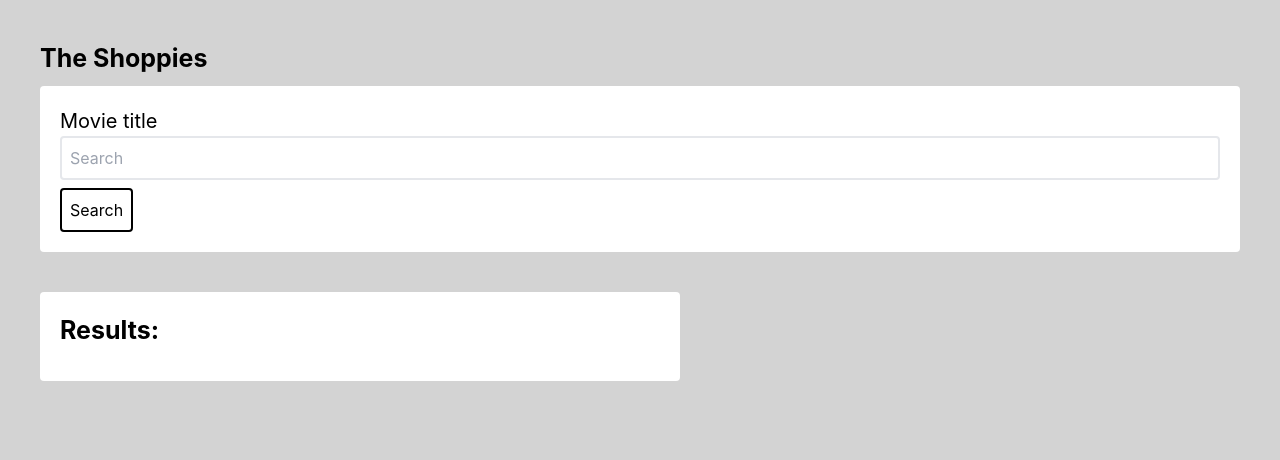
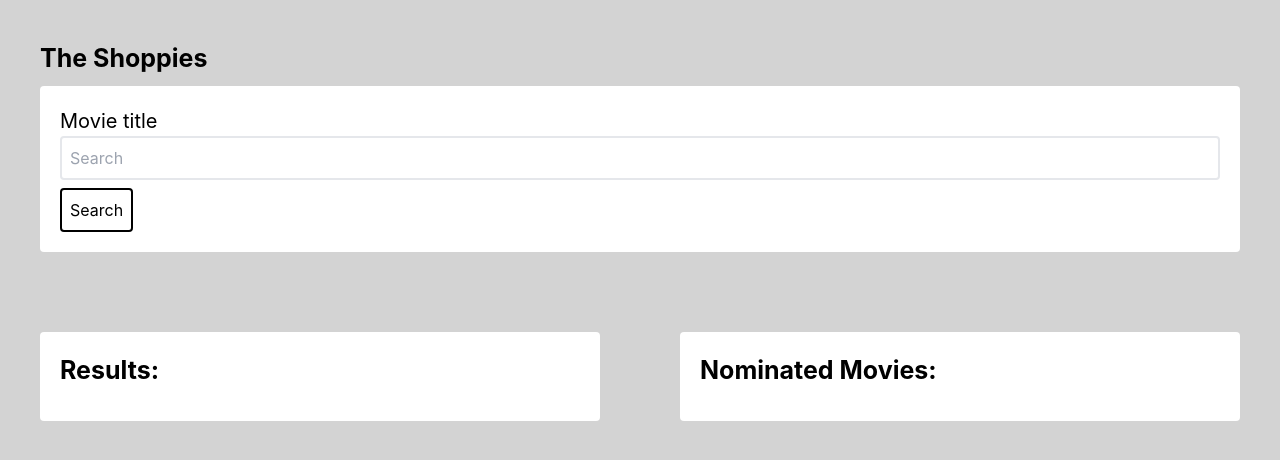
Before and after one commit to OmarBassatni97/shopify-challenge, a React (Create React App) app: page / in a window 1280 px wide. Shown: the top 460 px of the page. Built offline with nearby package versions, Linux system fonts and the light colour scheme.

Commit message:
added nominated movie section

```diff
--- a/src/App.js
+++ b/src/App.js
@@ -1,5 +1,6 @@
 import MovieList from "./components/MovieList";
 import MovieSearchBar from "./components/MovieSearchBar";
+import NominatedList from "./components/NominatedList";
 import { MovieProvider } from "./store/MoviesStore";
 
 function App() {
@@ -7,7 +8,10 @@ function App() {
     <MovieProvider>
       <div>
         <MovieSearchBar />
-        <MovieList/>
+        <div className="flex">
+          <MovieList />
+          <NominatedList />
+        </div>
       </div>
     </MovieProvider>
   );
--- a/src/components/Movie.jsx
+++ b/src/components/Movie.jsx
@@ -1,6 +1,6 @@
 import React from 'react'
 
-const Movie = ({title, releaseData, img}) => {
+const Movie = ({title, releaseData, img, addMovie}) => {
   return (
     <div className='flex mb-10'>
         <img className='h-[250px]' src={img} alt={img} />
@@ -8,7 +8,7 @@ const Movie = ({title, releaseData, img}) => {
         <p>{title}</p>
         <p>Released: {releaseData}</p>
         </div>
-        <button className='border-solid border-2 rounded-lg h-10 w-10 m-3 cursor-pointer hover:bg-gray-400'>+</button>
+        <button onClick={addMovie} className='border-solid border-2 rounded-lg h-10 w-10 m-3 cursor-pointer hover:bg-gray-400'>+</button>
     </div>
   )
 }
--- a/src/components/MovieList.jsx
+++ b/src/components/MovieList.jsx
@@ -3,19 +3,29 @@ import { MovieStore } from "../store/MoviesStore";
 import Movie from "./Movie";
 
 const MovieList = () => {
-  const { movies } = useContext(MovieStore);
+  const { movies, setNominatedMovies } = useContext(MovieStore);
 
-
+  const addMovie = (movie) => {
+    const addedMovie = {
+      imdBID: movie.imdbID,
+      Title: movie.Title,
+      Year: movie.Year,
+      Poster: movie.Poster,
+    };
+    setNominatedMovies(prev => [...prev,addedMovie])
+  };
   return (
     <div className="bg-white m-10 p-5 rounded w-[50%]">
       <h1 className="font-bold text-[25px] mb-3">Results:</h1>
-      {movies && movies.Search.slice(0, 3).map((movie) => {
+      {movies &&
+        movies.Search.slice(0, 3).map((movie) => {
           return (
             <Movie
               key={movie.imdbID}
               title={movie.Title}
               releaseData={movie.Year}
               img={movie.Poster}
+              addMovie={() => addMovie(movie)}
             />
           );
         })}
--- a/src/components/MovieSearchBar.jsx
+++ b/src/components/MovieSearchBar.jsx
@@ -3,7 +3,7 @@ import { MovieStore } from "../store/MoviesStore";
 
 const MovieSearchBar = () => {
     const [title, setTitle] = useState('')
-  const { movies, setMovies } = useContext(MovieStore);
+  const { setMovies } = useContext(MovieStore);
 
 
 
@@ -12,12 +12,11 @@ const MovieSearchBar = () => {
         const response = await fetch(`http://www.omdbapi.com/?s=${title}&apikey=9b0bfa13`)
         const data = await response.json()
         setMovies(data)
+        console.log(data)
         setTitle('')
 
          }
 
-
-  console.log(movies)
 
 
   return (
--- a/src/components/NominatedList.jsx
+++ b/src/components/NominatedList.jsx
@@ -1,9 +1,23 @@
-import React from 'react'
+import React, { useContext } from 'react'
+import { MovieStore } from '../store/MoviesStore'
+import NominatedMovie from './NominatedMovie'
 
 const NominatedList = () => {
+    const {nominatedMovies} = useContext(MovieStore)
   return (
-    <div>
-
+    <div className="bg-white m-10 p-5 rounded w-[50%]">
+ <h1 className="font-bold text-[25px] mb-3">Nominated Movies:</h1>
+ {nominatedMovies &&
+        nominatedMovies.map((movie) => {
+          return (
+            <NominatedMovie
+              key={movie.imdbID}
+              title={movie.Title}
+              releaseDate={movie.Year}
+              img={movie.Poster}
+            />
+          );
+        })}
     </div>
   )
 }
--- /dev/null
+++ b/src/components/NominatedMovie.jsx
@@ -0,0 +1,15 @@
+import React from "react";
+
+const NominatedMovie = ({ img, releaseDate, title }) => {
+  return (
+    <div className='flex mb-10'>
+        <img className='h-[250px]' src={img} alt={img} />
+        <div className='m-3 font-bold'>
+        <p>{title}</p>
+        <p>Released: {releaseDate}</p>
+        </div>
+    </div>
+  );
+};
+
+export default NominatedMovie;
--- a/src/store/MoviesStore.js
+++ b/src/store/MoviesStore.js
@@ -4,7 +4,7 @@ const MovieStore = createContext();
 
 const MovieProvider = ({ children }) => {
   const [movies, setMovies] = useState();
-  const [nominatedMovies, setNominatedMovies] = useState()
+  const [nominatedMovies, setNominatedMovies] = useState([])
   return (
     <MovieStore.Provider value={{ movies, setMovies, nominatedMovies, setNominatedMovies }}>{children}</MovieStore.Provider>
   );
```
Lines whose indentation alone changed are shown as unchanged.
